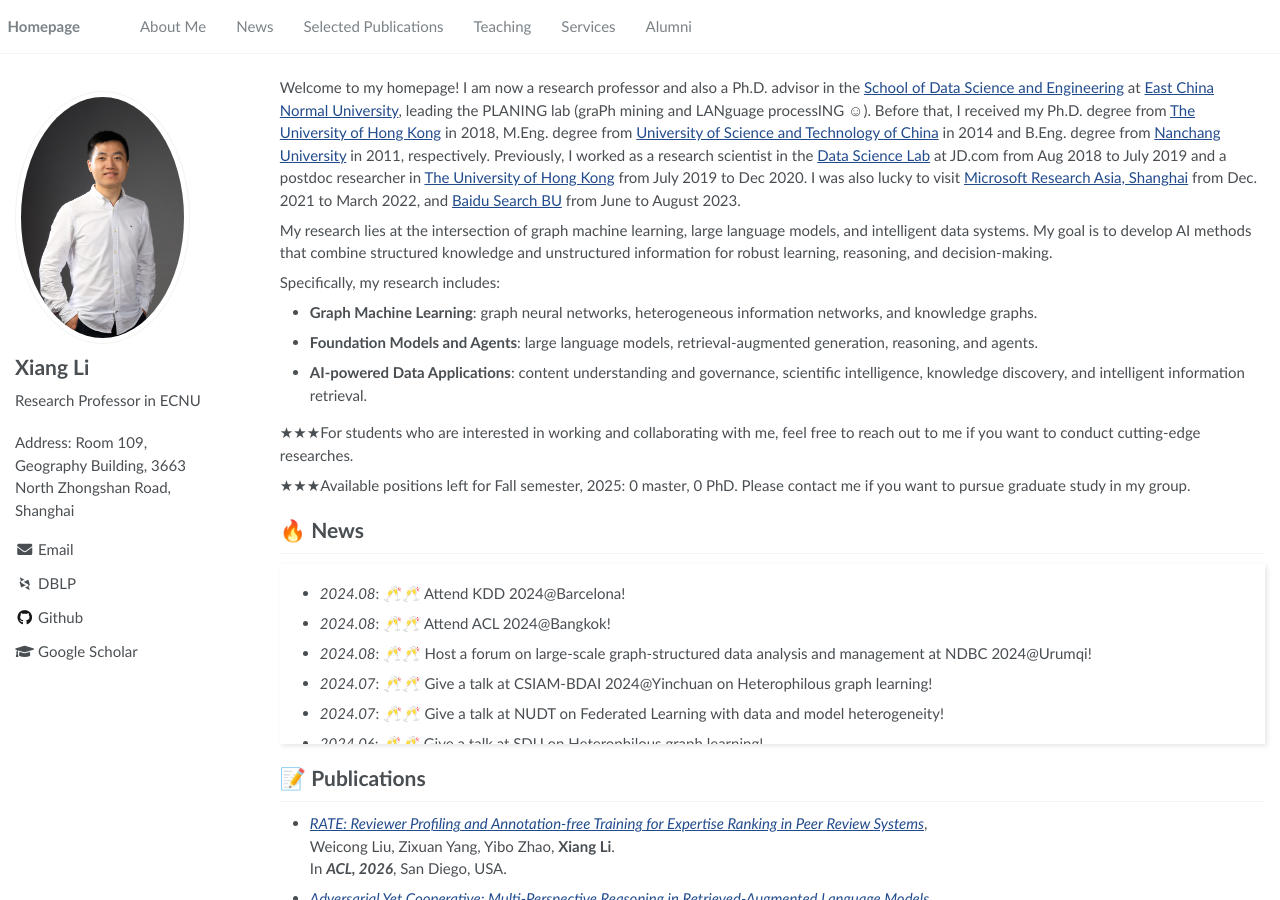
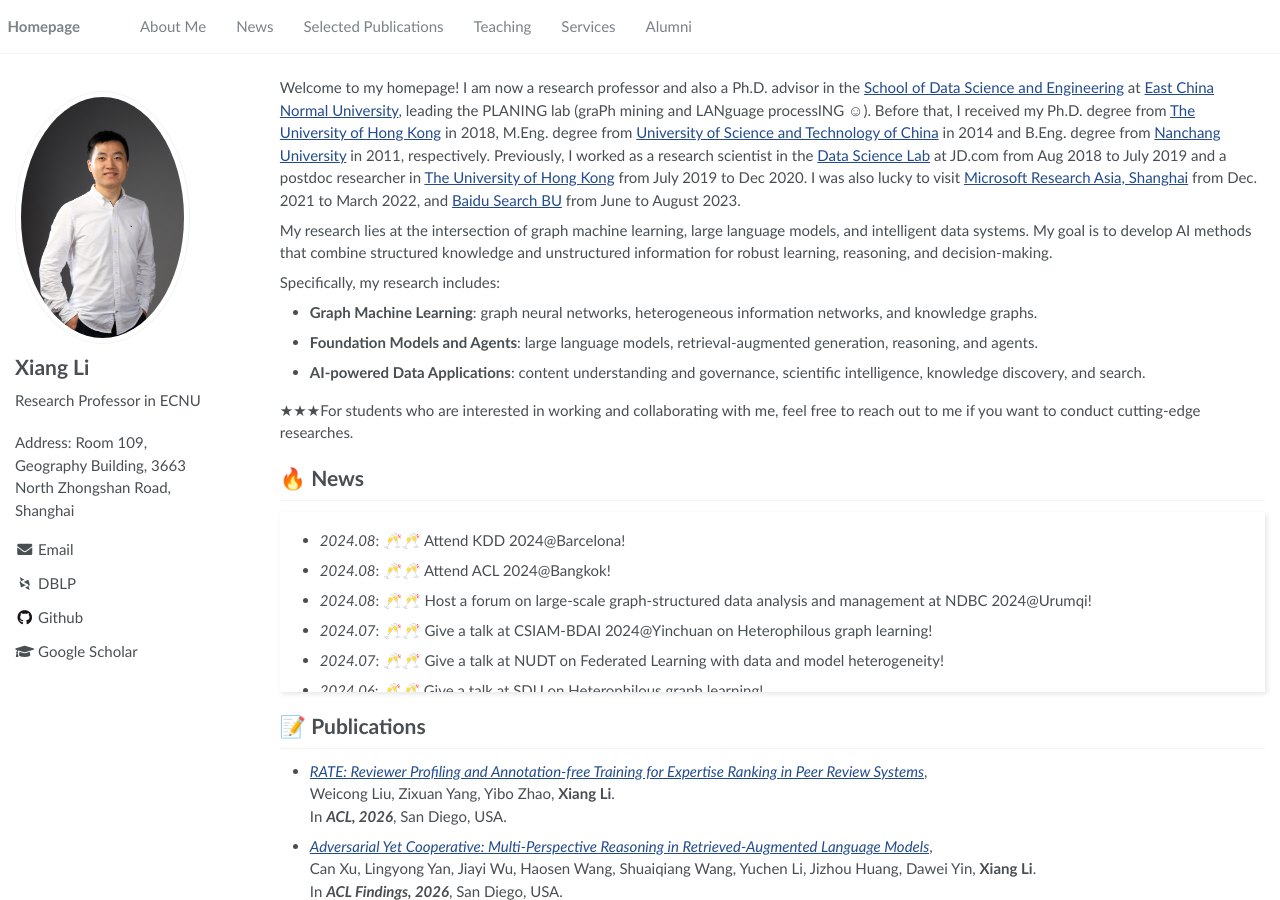
Before and after one commit to lixiang3776/lixiang3776.github.io, a Jekyll site: the page built from _pages/about.md, in a window 1280 px wide and 900 px high. Built offline with Jekyll 4.4.1, drawn with Linux system fonts in a browser that asks for light colours; some web fonts are replaced.

Commit message:
Update about.md

```diff
--- a/_pages/about.md
+++ b/_pages/about.md
@@ -26,11 +26,11 @@ My research lies at the intersection of graph machine learning, large language m
 Specifically, my research includes:
 - **Graph Machine Learning**: graph neural networks, heterogeneous information networks, and knowledge graphs.
 - **Foundation Models and Agents**: large language models, retrieval-augmented generation, reasoning, and agents.
-- **AI-powered Data Applications**: content understanding and governance, scientific intelligence, knowledge discovery, and intelligent information retrieval.
+- **AI-powered Data Applications**: content understanding and governance, scientific intelligence, knowledge discovery, and search.
 
 &#9733;&#9733;&#9733;For students who are interested in working and collaborating with me, feel free to reach out to me if you want to conduct cutting-edge researches.
 
-&#9733;&#9733;&#9733;Available positions left for Fall semester, 2025: 0 master, 0 PhD. Please contact me if you want to pursue graduate study in my group.
+<!-- &#9733;&#9733;&#9733;Available positions left for Fall semester, 2025: 0 master, 0 PhD. Please contact me if you want to pursue graduate study in my group. -->
 
 <!-- I am an incoming Ph.D. student at [HKU CS](https://www.cs.hku.hk/). Currently, I am working at the NLP group of [Shanghai AI Lab](https://www.shlab.org.cn/) under the supervision of [Dr. Zhiyong Wu](https://lividwo.github.io/zywu.github.io/), focusing on topics related to LLM Agents. Previously, I was a master’s student at NUS, advised by [Dr. Xiaoli Li](https://www.a-star.edu.sg/i2r/about-i2r/i2r-management/li-xiaoli) at the Institute for Infocomm Research ([I<sup>2</sup>R](https://www.a-star.edu.sg/i2r)), A*STAR. Before that, I completed my B.Eng with distinction in the School of Data Science and Engineering ([DaSE](http://dase.ecnu.edu.cn/)) at East China Normal University, where I was privileged to be instructed by [Prof. Weining Qian](http://dase.ecnu.edu.cn/dase-module-gateway/dase/teacher/single_teacher.html?teacherId=27), [Prof. Xuesong Lu](http://dase.ecnu.edu.cn/dase-module-gateway/dase/teacher/single_teacher.html?teacherId=40), and [Prof. Xiang Li](https://lixiang3776.github.io/) for research and engineering projects. -->
 
```
